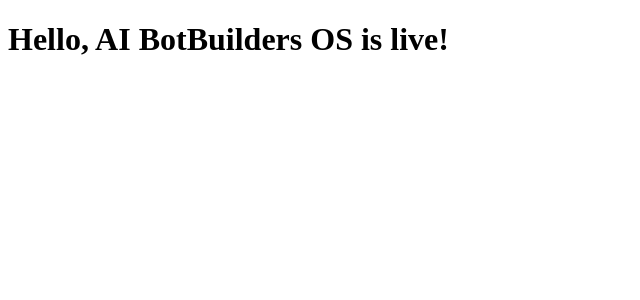
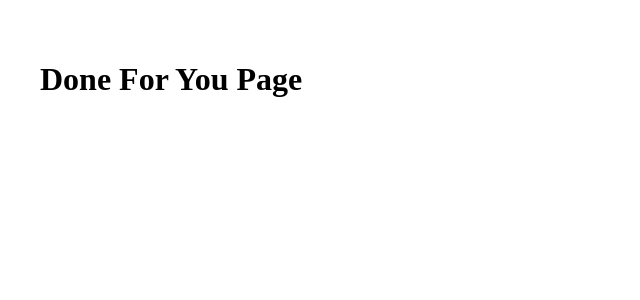
Before and after one commit to AI-BotBuilder-UK/aibb-os, a React (Vite) app: page / in a window 1280 px wide. Shown: the top 300 px of the page, without its empty margins (0-640 px from the left). Built offline with nearby package versions, Linux system fonts and the light colour scheme.

Commit message:
Update main.jsx to render App component

```diff
--- a/src/main.jsx
+++ b/src/main.jsx
@@ -1,10 +1,7 @@
 import React from "react";
 import ReactDOM from "react-dom/client";
+import App from "./App";
 
-function App() {
-  return (
-    <h1>Hello, AI BotBuilders OS is live!</h1>
-  );
-}
-
-ReactDOM.createRoot(document.getElementById("root")).render(<App />);
+ReactDOM.createRoot(document.getElementById("root")).render(
+  <App />
+);
```
